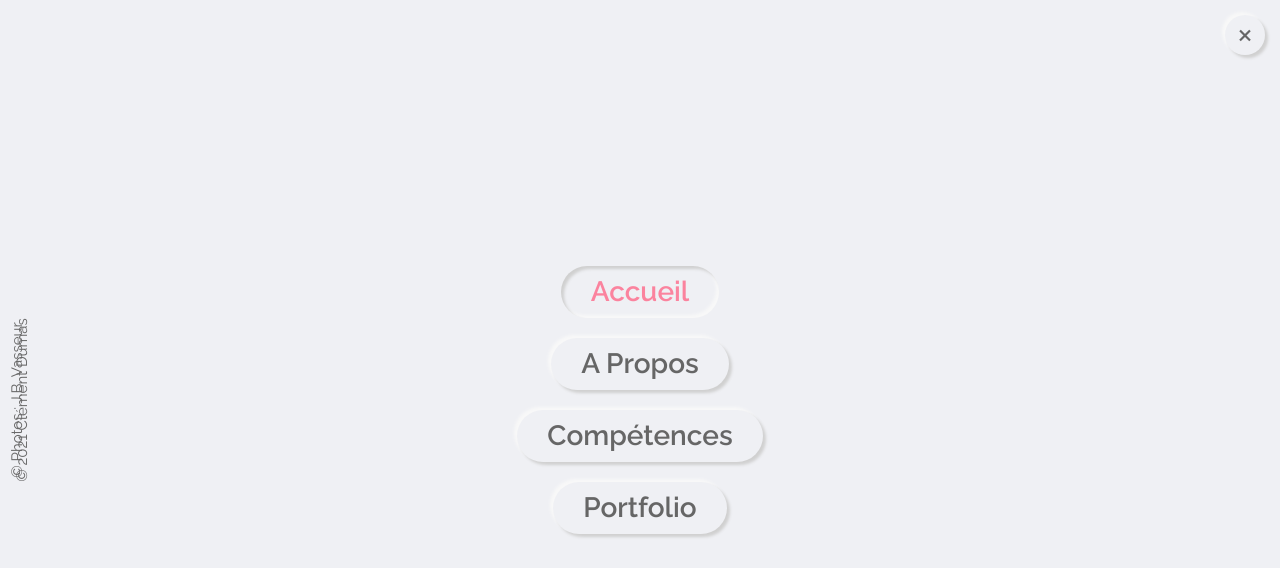
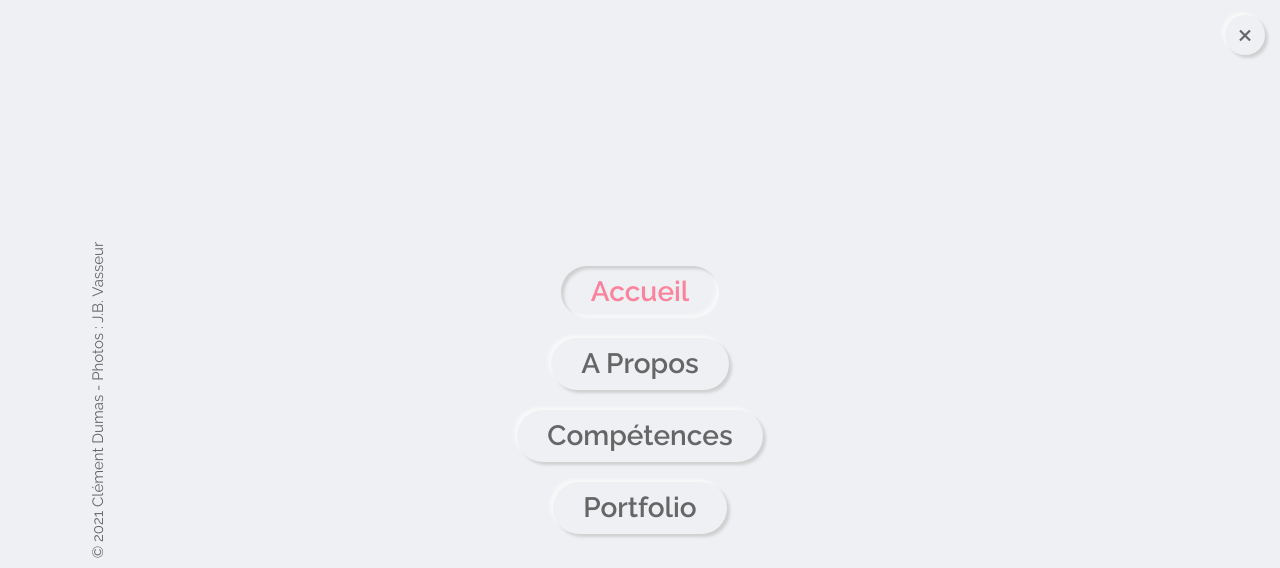
Before and after one commit to BaltoClem/BaltoClem.github.io, a plain HTML site: page index.html in a window 1280 px wide. Both pictures are taken after a click on the element 1190 px from the left and 40 px from the top of the page. Drawn offline with Linux system fonts and the light colour scheme.

Commit message:
Update index.html

```diff
--- a/index.html
+++ b/index.html
@@ -74,8 +74,7 @@
         </ul>
     </div>
 <!----------------------------------------------- Copyright Text ------------------------------------------------------>
-    <p class="copyright-text">&copy; 2021 Clément Dumas</p>
-    <p class="copyright-text">&copy; Photos : J.B. Vasseur</p>
+    <p class="copyright-text">&copy; 2021 Clément Dumas - Photos : J.B. Vasseur</p>
 </nav>
 
 <div class="fade-out-effect">
```
